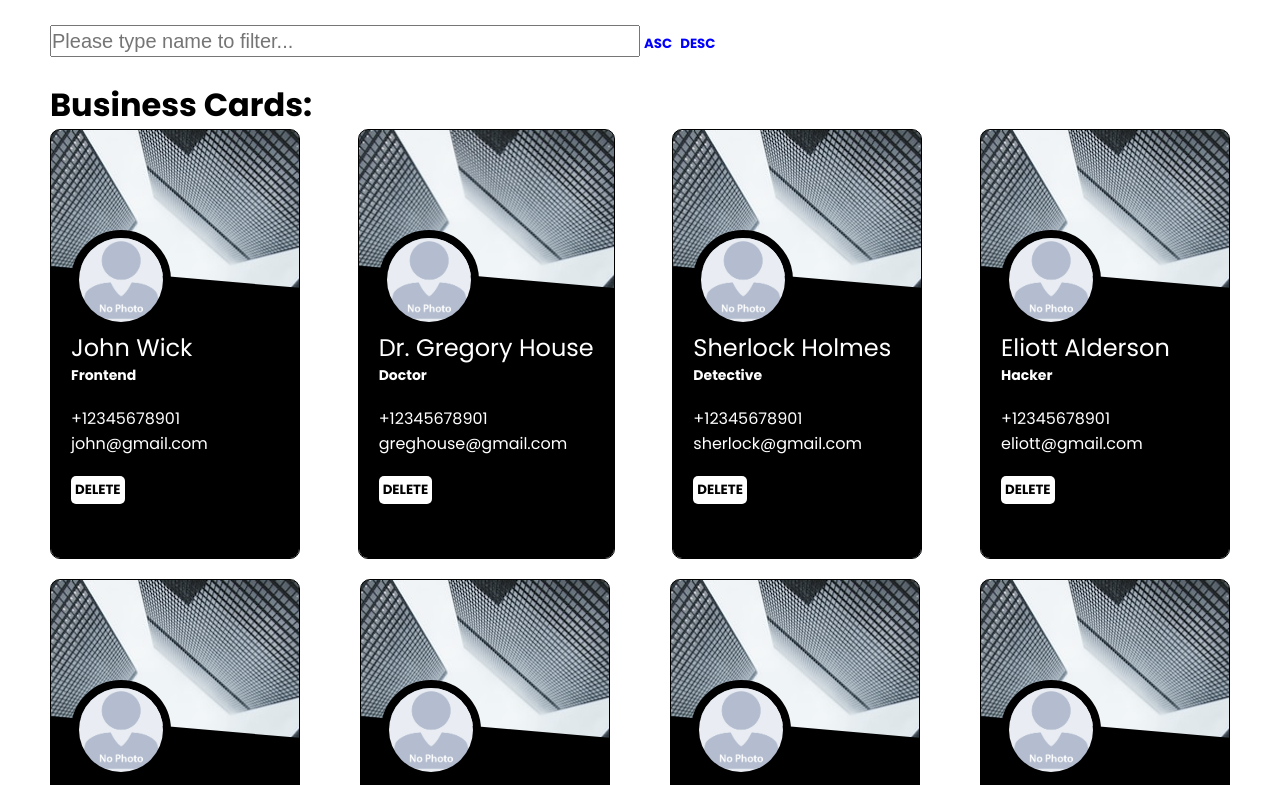
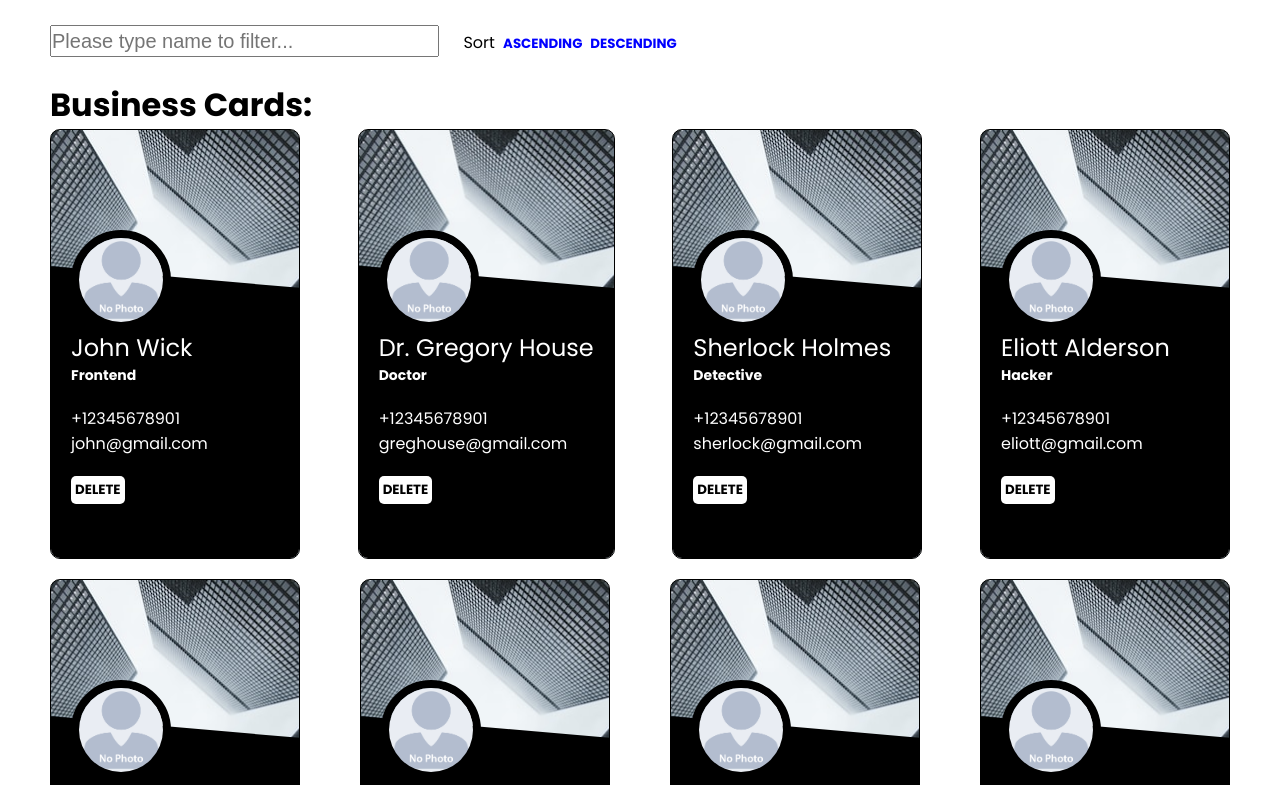
Before and after one commit to PaoloJr90/AdvancedReact, a React (Create React App) app in the folder business-cards-react_source/: page / in a window 1280 px wide. Shown: the top 785 px of the page. Built offline with nearby package versions, Linux system fonts and the light colour scheme.

Commit message:
cosmetic updates to the sort buttons

```diff
--- a/business-cards-react_source/src/components/Seacher.jsx
+++ b/business-cards-react_source/src/components/Seacher.jsx
@@ -5,72 +5,94 @@ class Searcher extends Component {
     super(props);
     this.state = {
       searchText: "",
-          searchedUsers:this.props.searchedUsers,
-      }
+      searchedUsers: this.props.searchedUsers,
+    };
   }
 
   render() {
     return (
       <div>
         <input
-                placeholder='Please type name to filter...'
-                type='text'
-                style={{width: '50%',fontSize: '1.25rem',minHeight: '2.0rem',marginBottom: '1.5rem'}}
-                onChange={ event => {
+          placeholder="Please type name to filter..."
+          type="text"
+          style={{
+            width: "33%",
+            fontSize: "1.25rem",
+            minHeight: "2.0rem",
+            marginBottom: "1.5rem",
+            marginRight: "1.5rem",
+          }}
+          onChange={(event) => {
             this.state.searchText = event.target.value.toLowerCase();
-                    const newUsers = this.state.searchedUsers?.filter( user => {
-                        const fullName = `${user.name}`
-                        if(fullName.toLowerCase().replace(' ','').includes(this.state.searchText.replace(' ',''))) {
+            const newUsers = this.state.searchedUsers?.filter((user) => {
+              const fullName = `${user.name}`;
+              if (
+                fullName
+                  .toLowerCase()
+                  .replace(" ", "")
+                  .includes(this.state.searchText.replace(" ", ""))
+              ) {
                 return true;
               }
               return false;
             });
-                    this.props.setSearchedUsers(newUsers)
-
+            this.props.setSearchedUsers(newUsers);
           }}
         />
-            <button className="card__btn"
-                style={{color: 'blue'}}
-                type='button'
+        <label>Sort </label>
+        <button
+          className="card__btn"
+          style={{ color: "blue" }}
+          type="button"
           onClick={() => {
-                  const sortedUsers = [...this.state.searchedUsers].sort((user1,user2) => {
+            const sortedUsers = [...this.state.searchedUsers].sort(
+              (user1, user2) => {
                 const name1 = user1.name.toLowerCase();
                 const name2 = user2.name.toLowerCase();
 
-                    if(name1 < name2) {
+                if (name1 < name2) {
                   return -1;
-                    } else if(name1 > name2) {
+                } else if (name1 > name2) {
                   return 1;
                 } else {
                   return 0;
                 }
-                  })
+              }
+            );
             this.props.setSearchedUsers(sortedUsers);
           }}
-            > Asc</button>
-            <button className="card__btn"
-                style={{color: 'blue'}}
-                type='button'
+        >
+          {" "}
+          Ascending
+        </button>
+        <button
+          className="card__btn"
+          style={{ color: "blue" }}
+          type="button"
           onClick={() => {
-                  const sortedUsers = [...this.state.searchedUsers].sort((user1,user2) => {
+            const sortedUsers = [...this.state.searchedUsers].sort(
+              (user1, user2) => {
                 const name1 = user1.name.toLowerCase();
                 const name2 = user2.name.toLowerCase();
 
-                    if(name1 < name2) {
+                if (name1 < name2) {
                   return 1;
-                    } else if(name1 > name2) {
+                } else if (name1 > name2) {
                   return -1;
                 } else {
                   return 0;
                 }
-                  })
+              }
+            );
             this.props.setSearchedUsers(sortedUsers);
           }}
-            > Desc</button>
+        >
+          {" "}
+          Descending
+        </button>
       </div>
     );
   }
-
 }
 
 export default Searcher;
```
Lines whose indentation alone changed are shown as unchanged.
